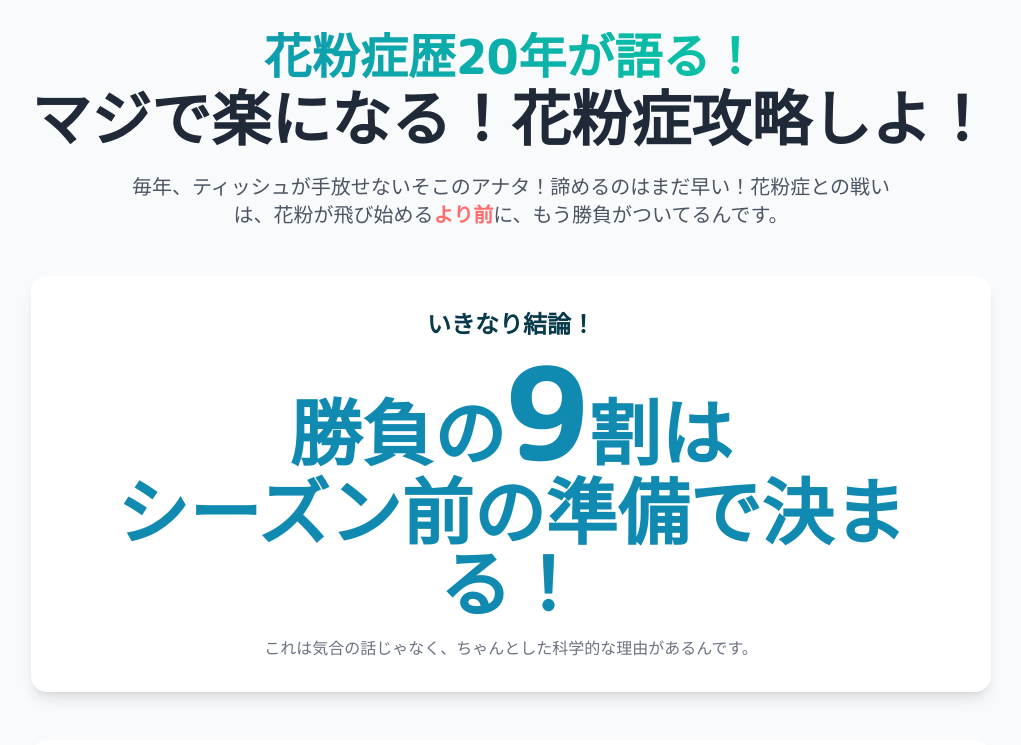
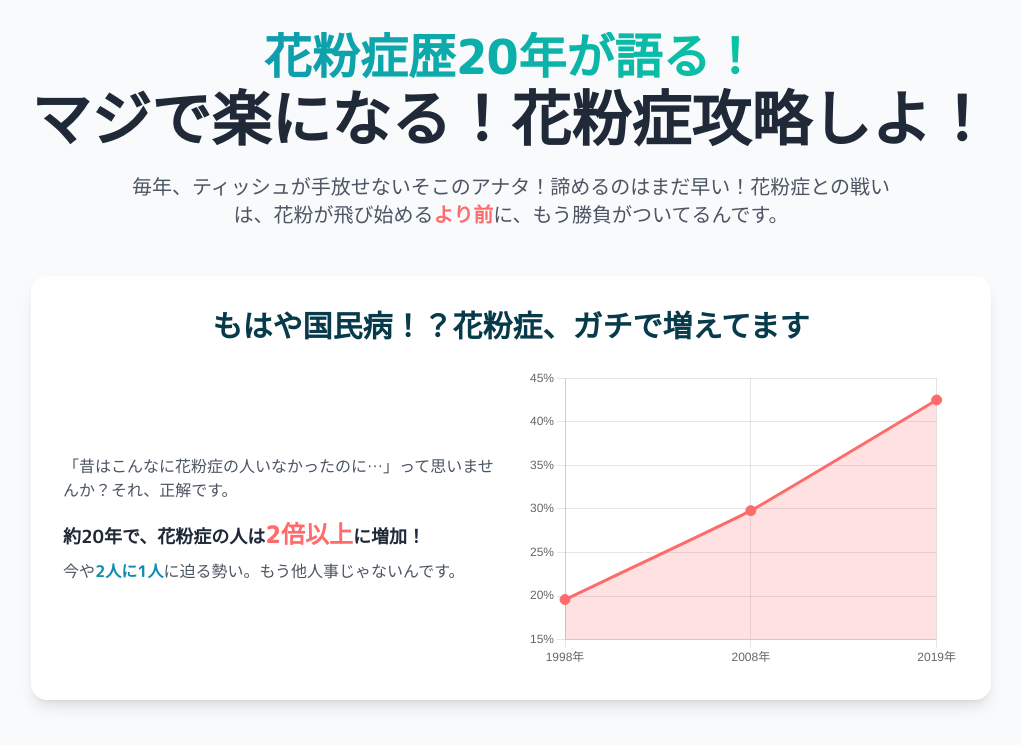
Before and after one commit to cocoeyes02/hay-fever-lt, a plain HTML site: page index.html in a window 1280 px wide. Shown: the top 745 px of the page, without its empty margins (129-1150 px from the left). Drawn offline with nearby package versions, Linux system fonts and the light colour scheme.

Commit message:
feat(index): 花粉症の増加率のグラフを追加

```diff
--- a/index.html
+++ b/index.html
@@ -79,6 +79,24 @@
     </header>
 
     <main>
+        <section class="mb-12">
+            <div class="bg-white rounded-2xl shadow-lg p-6 md:p-8">
+                <h3 class="text-2xl md:text-3xl font-bold text-center mb-6 text-[#073B4C]">もはや国民病！？花粉症、ガチで増えてます</h3>
+                <div class="grid grid-cols-1 lg:grid-cols-2 gap-8 items-center">
+                    <div>
+                        <p class="text-gray-600 mb-4">「昔はこんなに花粉症の人いなかったのに…」って思いませんか？それ、正解です。</p>
+                        <p class="text-lg font-bold text-gray-800">約20年で、花粉症の人は<strong class="text-[#FF6B6B] text-2xl">2倍以上</strong>に増加！</p>
+                        <p class="text-gray-600 mt-2">今や<strong class="text-[#118AB2]">2人に1人</strong>に迫る勢い。もう他人事じゃないんです。</p>
+                    </div>
+                    <div>
+                        <div class="line-chart-container">
+                            <canvas id="prevalenceChart"></canvas>
+                        </div>
+                    </div>
+                </div>
+            </div>
+        </section>
+
         <section class="text-center bg-white rounded-2xl shadow-lg p-8 mb-12">
             <h3 class="text-2xl font-bold text-[#073B4C] mb-2">いきなり結論！</h3>
             <p class="text-5xl md:text-7xl font-extrabold text-[#118AB2] mb-4">勝負の<span class="text-8xl md:text-9xl">9</span>割は<br>シーズン前の準備で決まる！</p>
@@ -255,7 +273,7 @@
                         </ul>
                     </div>
                     <div class="bg-blue-50 p-6 rounded-2xl">
-                        <h4 class="text-xl font-bold text-center mb-4 text-[#118AB2]">� 最重症の人の最終兵器 → ゾレア®注射</h4>
+                        <h4 class="text-xl font-bold text-center mb-4 text-[#118AB2]">💉 最重症の人の最終兵器 → ゾレア®注射</h4>
                         <div class="text-center mb-4">
                             <p class="text-lg">💣<span class="text-sm">(IgE抗体)</span> + 🏠<span class="text-sm">(細胞)</span> = 💥<span class="text-sm">(大爆発)</span></p>
                             <p class="text-2xl my-1">▼</p>
@@ -393,6 +411,45 @@
         }
     };
 
+    const prevalenceCtx = document.getElementById('prevalenceChart').getContext('2d');
+    new Chart(prevalenceCtx, {
+        type: 'line',
+        data: {
+            labels: ['1998年', '2008年', '2019年'],
+            datasets: [{
+                label: '花粉症の有病率 (%)',
+                data: [19.6, 29.8, 42.5],
+                borderColor: '#FF6B6B',
+                backgroundColor: 'rgba(255, 107, 107, 0.2)',
+                fill: true,
+                tension: 0.1,
+                pointBackgroundColor: '#FF6B6B',
+                pointRadius: 5,
+            }]
+        },
+        options: {
+            ...commonChartOptions,
+            scales: {
+                y: {
+                    beginAtZero: false,
+                    min: 15,
+                    max: 45,
+                    ticks: {
+                        callback: function(value) {
+                            return value + '%'
+                        }
+                    }
+                }
+            },
+            plugins: {
+                ...commonChartOptions.plugins,
+                legend: {
+                    display: false
+                }
+            }
+        }
+    });
+
     const gearCtx = document.getElementById('gearChart').getContext('2d');
     new Chart(gearCtx, {
         type: 'bar',
```
